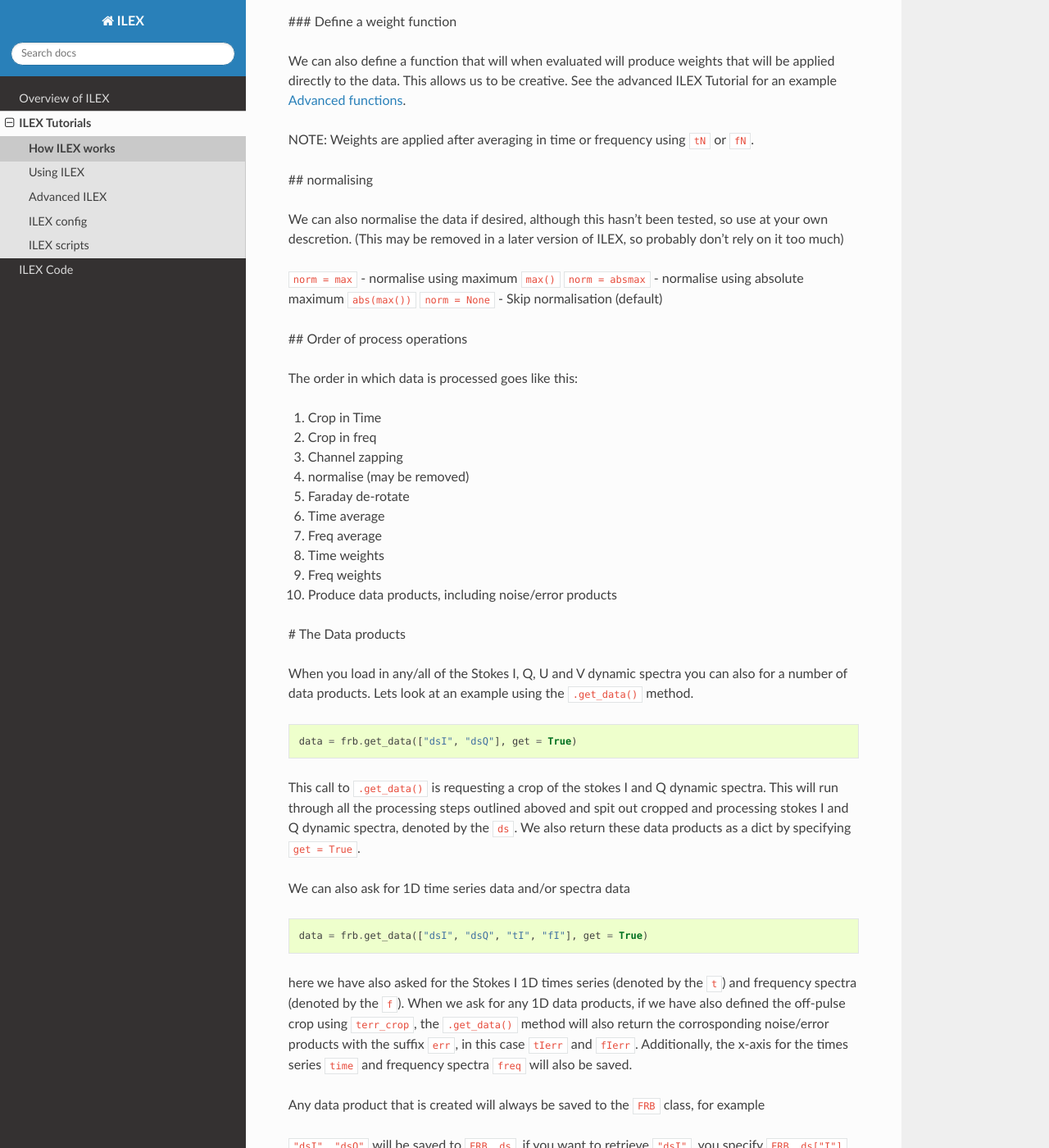
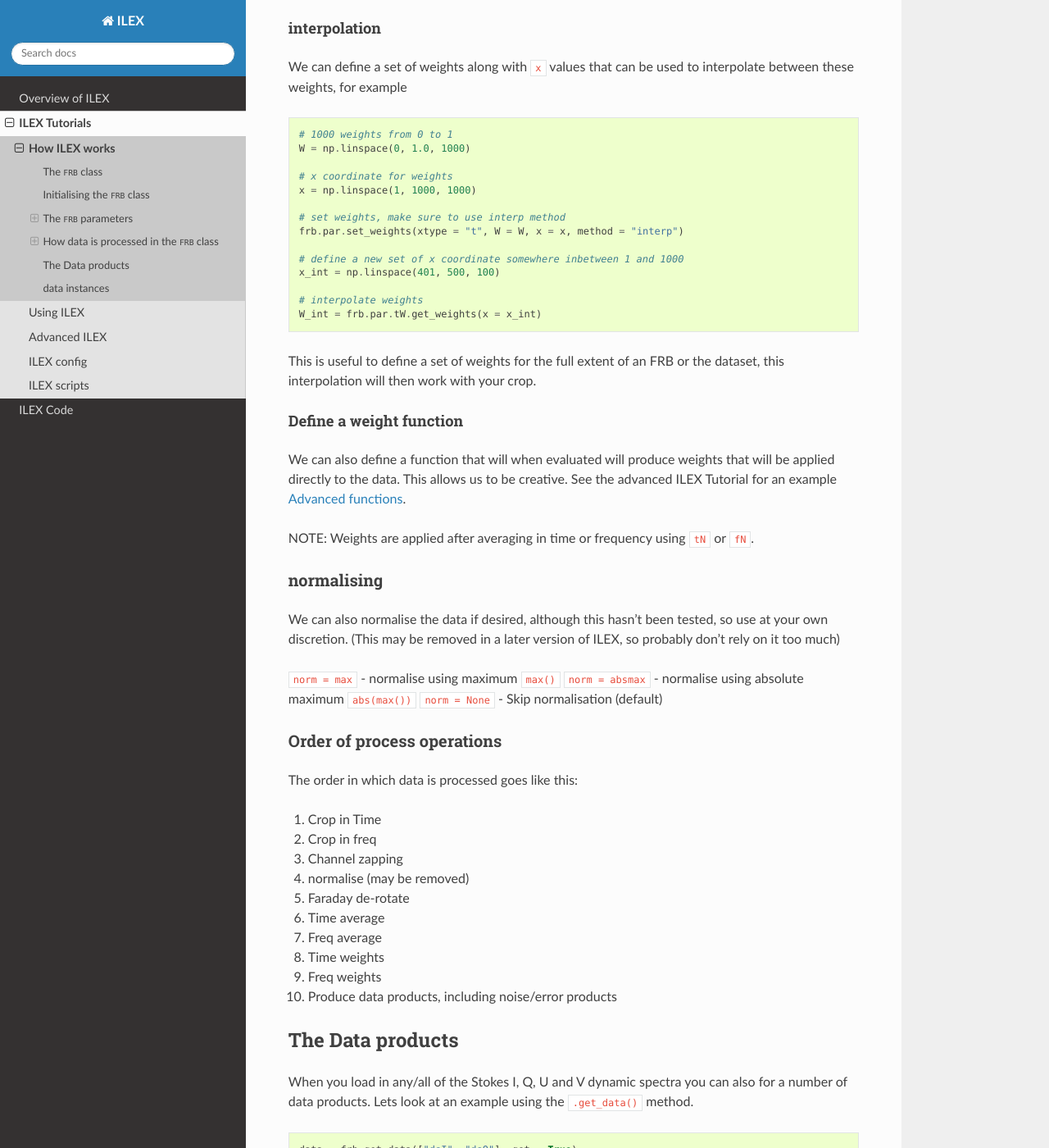
Before and after one commit to tdial2000/ILEX, a Sphinx documentation site: the page built from docs/source/Tutorials/how_ilex_works.rst, in a window 1280 px wide and 1400 px high, scrolled down 5243 px. Shown: the whole window at 82% size. Built offline with Sphinx 7.4.7 and the Read the Docs theme 2.0.0, drawn with Linux system fonts in a browser that asks for light colours; some of the changed text lies outside the part shown.

Commit message:
Updated Docs

```diff
--- a/docs/source/Tutorials/advanced_ilex.rst
+++ b/docs/source/Tutorials/advanced_ilex.rst
@@ -21,7 +21,7 @@ We can fit the time series burst as a sum of Gaussian pulses convolved with a co
    I(t) = \sum_{i = 1}^{N}\bigg[A_{i}e^{-(t-\mu_{i})^{2}/2\sigma_{i}^{2}}\bigg] * e^{-t/\tau},
 
 where :math:`A_{i}, \mu_{i}` and :math:`\sigma_{i}` are the amplitude, position in time and pulse width
-in time of each :math:`i^{\mathrm{th}}$` Gaussian and :math:`'*'` denotes the convolution operation.
+in time of each :math:`i^{\mathrm{th}}` Gaussian and :math:`'*'` denotes the convolution operation.
 
 This is implemented in the ``.fit_tscatt()`` method of the ``FRB`` class. The simplest way to call this
 function is to use a ``least squares`` fitting method.
--- a/docs/source/Tutorials/how_ilex_works.rst
+++ b/docs/source/Tutorials/how_ilex_works.rst
@@ -15,7 +15,8 @@ Currently, ILEX only supports 2D numpy files ``.npy``.
 
 
 
-# The ``FRB`` class
+The ``FRB`` class
+=================
 
 The main class that you will be using is the ``FRB`` class. This class can be imported by running
 
@@ -34,7 +35,8 @@ the ``FRB`` class supports:
 - Plotting data: including time series, frequency spectra, dynamic spectra, PA, poincare sphere
 
 
-# Initialising the ``FRB`` class
+Initialising the ``FRB`` class
+==============================
 
 
 Create a new instance of the ``FRB`` class. Here we can specify a number of parameters, I recommend
@@ -63,7 +65,8 @@ To start using the ``FRB`` class, we need to load in data, there are 4 data prod
 
 
 
-# The ``FRB`` parameters
+The ``FRB`` parameters
+======================
 
 The parameters in the ``FRB`` class are split into 3 groups (for the most part...)
 
@@ -73,68 +76,73 @@ The parameters in the ``FRB`` class are split into 3 groups (for the most part..
 
 ``frb.par`` is where you can find all the parameters of the FRB.
 ``frb.metapar`` is where you can find all the meta parameters of the FRB.
+
 Each hyper parameter is their own attribute in the FRB class, such as verbose, i.e. ``frb.verbose`` or show_plots, ``frb.show_plots``
 
 
-## ``par``
+``par``
+_______
 
 There are a number of parameters that can be set that for the most part are only descriptive of the FRB, these include
 
-``name``        - The name of the FRB, this is used when saving plots as .png files
-``RA``          - Right Ascension of FRB position (Metadata)
-``DEC``         - Declination of FRB position (Metadata)
-``DM``          - Dispersion Measure (Metadata)
-``bw``          - Bandwidth of FRB observation
-``MJD``         - Modified Julian Date [``days``] of burst (Metadata)
-``cfreq``       - Central frequency [``MHz``] of bandwidth
-``t_lim_base``  - Base limits of loaded FRB data in time [``ms``]
-``f_lim_base``  - Base limits of loaded FRB data in freq [``MHz``]
-``t_ref``       - Zero-point of data in time [``ms``], i.e. reference point
-``nchan``       - Number of channels in Dynamic spectra
-``nsamp``       - Number of time samples in Dynamic spectra
-``dt``          - Intrinsic resolution of time samples in loaded Dynamic spectra
-``df``          - Intrinsic resolution of freq channels in loaded Dynamic spectra
-``RM``          - Rotation Measure
-``f0``          - Reference frequency [``MHz``]
-``pa0``         - Reference Polarisation Position Angle (PA)
-``tW``          - Weights applied in time when averaging to make spectra
-``fW``          - Weights applied in frequency when averaging to make time series
+| ``name``        - The name of the FRB, this is used when saving plots as .png files
+| ``RA``          - Right Ascension of FRB position (Metadata)
+| ``DEC``         - Declination of FRB position (Metadata)
+| ``DM``          - Dispersion Measure (Metadata)
+| ``bw``          - Bandwidth of FRB observation
+| ``MJD``         - Modified Julian Date [``days``] of burst (Metadata)
+| ``cfreq``       - Central frequency [``MHz``] of bandwidth
+| ``t_lim_base``  - Base limits of loaded FRB data in time [``ms``]
+| ``f_lim_base``  - Base limits of loaded FRB data in freq [``MHz``]
+| ``t_ref``       - Zero-point of data in time [``ms``], i.e. reference point
+| ``nchan``       - Number of channels in Dynamic spectra
+| ``nsamp``       - Number of time samples in Dynamic spectra
+| ``dt``          - Intrinsic resolution of time samples in loaded Dynamic spectra
+| ``df``          - Intrinsic resolution of freq channels in loaded Dynamic spectra
+| ``RM``          - Rotation Measure
+| ``f0``          - Reference frequency [``MHz``]
+| ``pa0``         - Reference Polarisation Position Angle (PA)
+| ``tW``          - Weights applied in time when averaging to make spectra
+| ``fW``          - Weights applied in frequency when averaging to make time series
 
 Note: Parameters labelled with (Metadata) are purely descriptive labels that are not used any where in ILEX (yet...).
 
-## ``metapar``
+``metapar``
+___________
 
 These meta parameter control the processing of the FRB data, this includes
 
-``t_crop``      - Crop of on-pulse data in time [``ms``] or in phase units
-``f_crop``      - Crop of on-pulse/off-pulse data in frequency [``MHz``] or in phase units
-``terr_crop``   - Crop of off-pulse data in time [``ms``] or in phase units. Used to estimate time and freq noise/errors
-``tN``          - Averaging factor in time
-``fN``          - Averaging factor in frequency
-``norm``        - Normalisation
-``zapchan``     - Channel zapping
+| ``t_crop``      - Crop of on-pulse data in time [``ms``] or in phase units
+| ``f_crop``      - Crop of on-pulse/off-pulse data in frequency [``MHz``] or in phase units
+| ``terr_crop``   - Crop of off-pulse data in time [``ms``] or in phase units. Used to estimate time and freq noise/errors
+| ``tN``          - Averaging factor in time
+| ``fN``          - Averaging factor in frequency
+| ``norm``        - Normalisation
+| ``zapchan``     - Channel zapping
 
 
 
-## ``hyperpar``
+``hyperpar``
+____________
 
 These hyper parameters control many of the class utilities. This includes
 
-``verbose``     - Enable verbose printing, this will enable the logging features of ILEX
-``plot_type``   - Type of plot when plotting 1D data, [``lines``] for line plots and [``scatter``] for scatter plots
-``residuals``   - If true, plots of fitting results will also show residuals
-``apply_tW``    - If true, will apply time weights [``tW``]
-``apply_fW``    - If true, will apply freq weights [``fW``]
-``zap``         - If true, the FRB data will be treated as if channels are zapped and will use numpy ``.nan`` functions when processing
-``show_plots``  - If true, show any plot in an interactive window
-``save_plots``  - If true, save any plot as a .png file
-``crop_units``  - Control what units are used when cropping data, [``physical``] for ``ms/MHz`` or [``phase``] for phase units ``[0.0 - 1.0]``
+| ``verbose``     - Enable verbose printing, this will enable the logging features of ILEX
+| ``plot_type``   - Type of plot when plotting 1D data, [``lines``] for line plots and [``scatter``] for scatter plots
+| ``residuals``   - If true, plots of fitting results will also show residuals
+| ``apply_tW``    - If true, will apply time weights [``tW``]
+| ``apply_fW``    - If true, will apply freq weights [``fW``]
+| ``zap``         - If true, the FRB data will be treated as if channels are zapped and will use numpy ``.nan`` functions when processing
+| ``show_plots``  - If true, show any plot in an interactive window
+| ``save_plots``  - If true, save any plot as a .png file
+| ``crop_units``  - Control what units are used when cropping data, [``physical``] for ``ms/MHz`` or [``phase``] for phase units ``[0.0 - 1.0]``
 
 
 All the above ``par``, ``metapar`` and ``hyperpar`` parameters can be set in a config file for ease of use and reproducibility.
 
 
-# How data is processed in the ``FRB`` class
+How data is processed in the ``FRB`` class
+==========================================
 
 
 ILEX by default will not load in the Stokes dynamic spectra files into memory all at once, they will be loaded in as
@@ -154,12 +162,14 @@ off-pulse crop uses the same ``f_crop`` parameter to crop in frequency and to sp
 
 Once the crop boundaries are defined, ILEX will process the data. Currently ILEX supports the following processing techniques:
 
-## Averaging
+Averaging
+_________
 
 We can average the data in both time in frequency, i.e. downsample by some factor. For example, if we want to downsample ``1us``
 data to ``10us`` data, we can do this by specifying ``tN = 10``, same with frequency but using ``fN``.
 
-## Channel zapping
+Channel zapping
+_______________
 
 We can zap any channels if there is bad RFI etc. We can do this by specifying ``zapchan``. For example, if we set
 ``zapchan = "1100:1150"``, all the channels between 1100 MHz and 1150 MHz (inclusive) will be zapped and ignored during processing.
@@ -169,12 +179,14 @@ between 1180 MHz and 1220 MHz. We can also specify singular channels, ``zapchan
 
 NOTE: depending on ``df * fN`` this may not be perfectly precise.
 
-## Faraday de-rotating
+Faraday de-rotating
+___________________
 
 We can de-faraday rotate the Stokes Q and U data by specifying ``RM`` and ``f0``. If ``f0`` is not set, then it will take the default
 value of ``f0 = cfreq``, i.e. the central frequency.
 
-## Weighting
+Weighting
+_________
 
 We can weight in time and frequency. When we specify time and frequency weights ``tW`` and ``fW``, these will only be applied when we
 are averaging the entire crop. For example, if we are making frequency spectra, we average over all the time bins, in this case the
@@ -191,7 +203,8 @@ where ``xtype = "t" or "f"`` denotes if we are setting the time or frequency wei
 
 The following is a list of the types of weights we can apply.
 
-### Define a list of weights to apply
+Define a list of weights to apply
+^^^^^^^^^^^^^^^^^^^^^^^^^^^^^^^^^
 
 We can set a list of weights
 
@@ -206,7 +219,8 @@ You can also just define a single scalar value, although this is less useful.
 
    frb.set_weights(xtype = "t", W = 2)
 
-### interpolation
+interpolation
+^^^^^^^^^^^^^
 
 We can define a set of weights along with ``x`` values that can be used to interpolate
 between these weights, for example
@@ -231,7 +245,8 @@ between these weights, for example
 This is useful to define a set of weights for the full extent of an FRB or the dataset, this
 interpolation will then work with your crop.
 
-### Define a weight function
+Define a weight function
+^^^^^^^^^^^^^^^^^^^^^^^^
 
 We can also define a function that will when evaluated will produce weights that will be applied
 directly to the data. This allows us to be creative. See the advanced ILEX Tutorial for an example
@@ -241,17 +256,19 @@ directly to the data. This allows us to be creative. See the advanced ILEX Tutor
 NOTE: Weights are applied after averaging in time or frequency using ``tN`` or ``fN``.
 
 
-## normalising
+normalising
+___________
 
 We can also normalise the data if desired, although this hasn't been tested, so use at your own
-descretion. (This may be removed in a later version of ILEX, so probably don't rely on it too much)
+discretion. (This may be removed in a later version of ILEX, so probably don't rely on it too much)
 
 ``norm = max`` - normalise using maximum ``max()``
 ``norm = absmax`` - normalise using absolute maximum ``abs(max())``
 ``norm = None`` - Skip normalisation (default)
 
 
-## Order of process operations
+Order of process operations
+___________________________
 
 The order in which data is processed goes like this:
 
@@ -267,7 +284,8 @@ The order in which data is processed goes like this:
 10. Produce data products, including noise/error products
 
 
-# The Data products
+The Data products
+=================
 
 When you load in any/all of the Stokes I, Q, U and V dynamic spectra you can also for a number
 of data products. Lets look at an example using the ``.get_data()`` method.
@@ -277,7 +295,7 @@ of data products. Lets look at an example using the ``.get_data()`` method.
    data = frb.get_data(["dsI", "dsQ"], get = True)
 
 This call to ``.get_data()`` is requesting a crop of the stokes I and Q dynamic spectra. This
-will run through all the processing steps outlined aboved and spit out cropped and processing stokes
+will run through all the processing steps outlined above and spit out cropped and processing stokes
 I and Q dynamic spectra, denoted by the ``ds``. We also return these data products as a dict by specifying
 ``get = True``.
 
@@ -290,7 +308,7 @@ We can also ask for 1D time series data and/or spectra data
 here we have also asked for the Stokes I 1D times series (denoted by the ``t``) and frequency spectra
 (denoted by the ``f``).
 When we ask for any 1D data products, if we have also defined the off-pulse crop using ``terr_crop``, the
-``.get_data()`` method will also return the corrosponding noise/error products with the suffix ``err``, in
+``.get_data()`` method will also return the corresponding noise/error products with the suffix ``err``, in
 this case ``tIerr`` and ``fIerr``. Additionally, the x-axis for the times series ``time`` and frequency spectra
 ``freq`` will also be saved.
 
@@ -306,8 +324,8 @@ series noise (Same thing for frequency spectra). For the time series/freq spectr
 
 
 
-# data instances
-
+data instances
+==============
 
 Every time ``.get_data()`` is run, an instance of the ``frb.par`` and ``frb.metapar`` attributes are created
 and labelled ``frb.this_par`` and ``frb.this_metapar`` respectivley. These parameters describe the processed
```
Also changed, not shown: other parts of docs/source/Tutorials/how_ilex_works.rst (+1 -1 lines), 8 other files.
